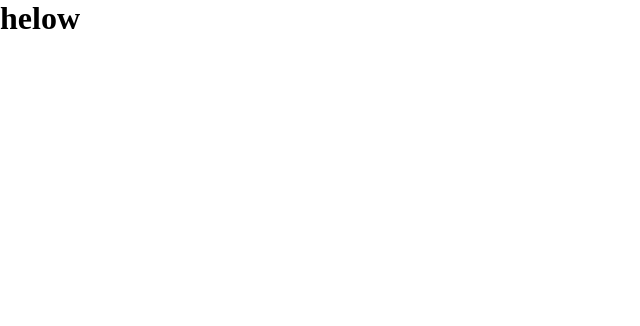
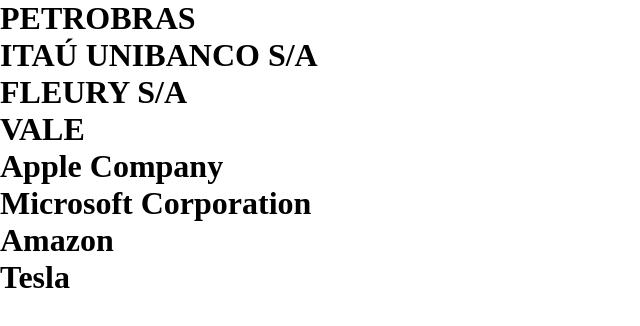
Before and after one commit to TradeMap-Code/desafio-frontend, a React (Create React App) app in the folder trade-map/: page / in a window 1280 px wide. Shown: the top 326 px of the page, without its empty margins (0-640 px from the left). Built offline with nearby package versions, Linux system fonts and the light colour scheme.

Commit message:
feat: Imprimir nome dos itens no card

```diff
--- a/trade-map/src/pages/home/index.js
+++ b/trade-map/src/pages/home/index.js
@@ -1,6 +1,20 @@
 import React from "react";
+import stocks from "../../stocks.json";
 
 const Home = () => {
-  return <h1>helow</h1>;
+  return (
+    <div className='container'>
+      <div className='card'>
+        {stocks &&
+          stocks.map((stock, id) => {
+            return (
+              <div key={id}>
+                <h1>{stock.company}</h1>
+              </div>
+            );
+          })}
+      </div>
+    </div>
+  );
 };
 export default Home;
```
Also changed, not shown: trade-map/src/stocks.json (renamed from trade-map/src/stokes.json).
